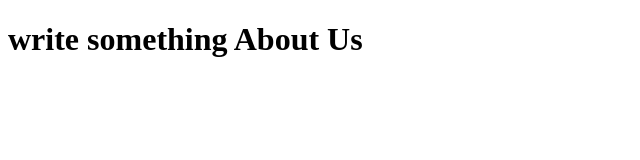
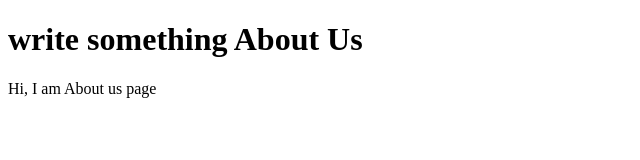
Before and after one commit to kaushalgujrathi/learngit, a plain HTML site: page 0_learn_git/about.html in a window 1280 px wide. Shown: the whole page, without its empty margins (0-640 px from the left). Drawn offline with Linux system fonts and the light colour scheme.

Commit message:
add intro paragraph

```diff
--- a/0_learn_git/about.html
+++ b/0_learn_git/about.html
@@ -7,5 +7,6 @@
 </head>
 <body>
     <h1>write something About Us</h1>
+    <p>Hi, I am About us page</p>
 </body>
 </html>
```
